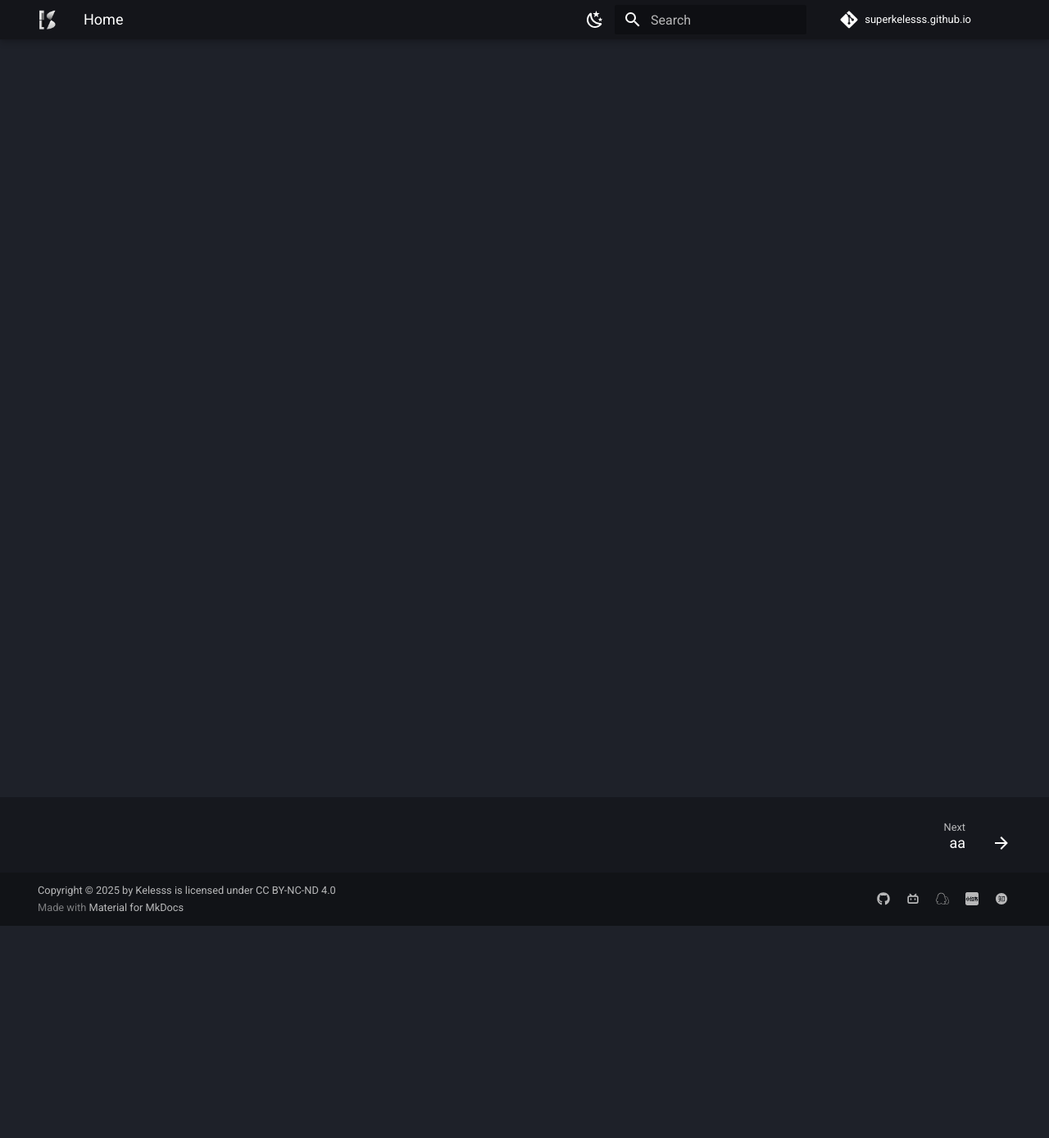
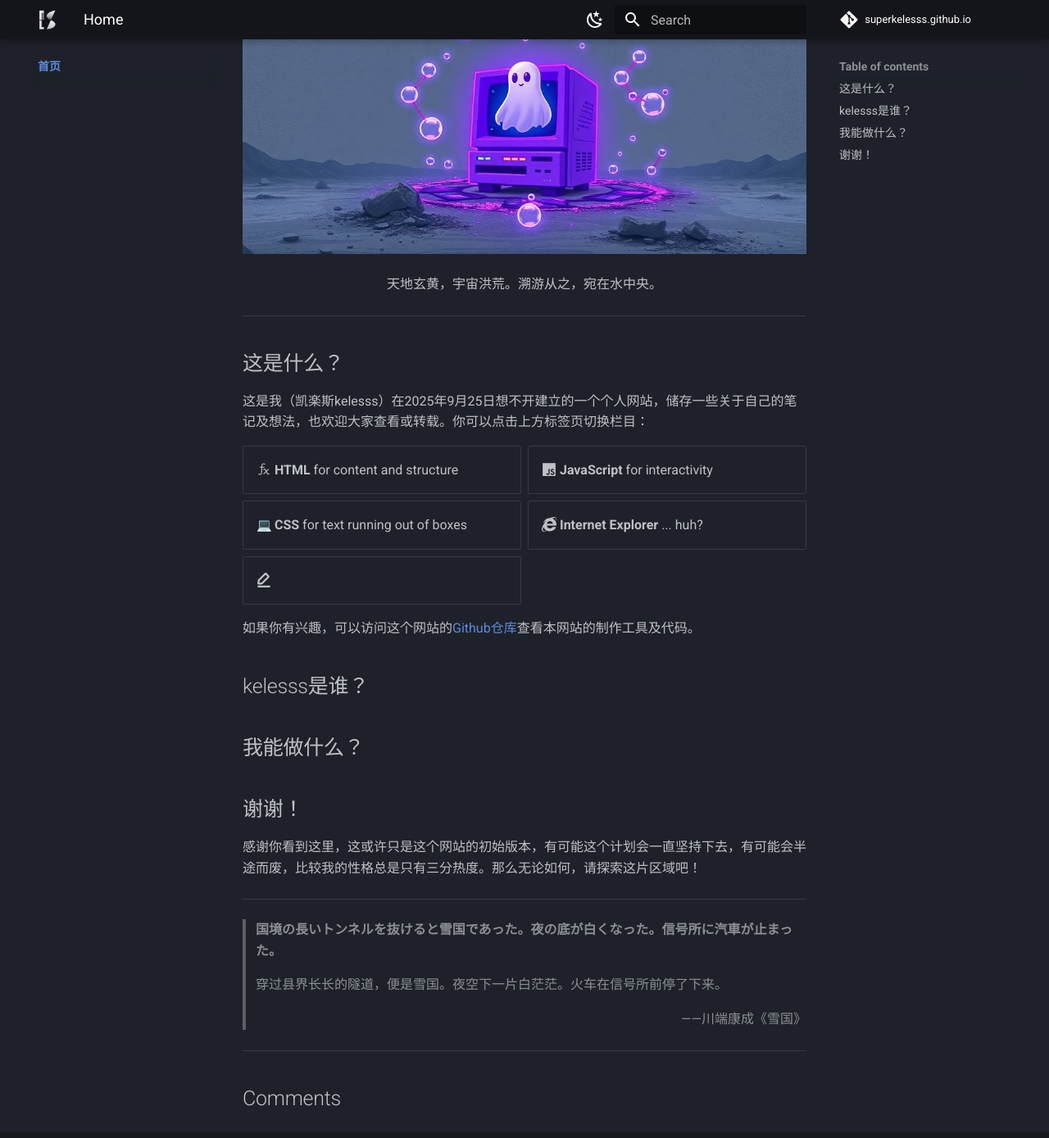
Before and after one commit to SUPERkelesss/superkelesss.github.io, an MkDocs documentation site: the page built from docs/index.md, in a window 1280 px wide and 1400 px high, scrolled down 270 px. Shown: the top 1389 px of the window at 82% size. Built offline with MkDocs 1.6.1 and Material for MkDocs 9.7.7, drawn with Linux system fonts in a browser that asks for light colours; emoji names are drawn with the system emoji font; comment, search, counter and statistics services are not loaded; some of the changed text lies outside the part shown.

Commit message:
add comment and homepage

```diff
--- /dev/null
+++ b/docs/.meta.yml
@@ -0,0 +1 @@
+comments: true
--- /dev/null
+++ b/docs/blog/.meta.yml
@@ -0,0 +1 @@
+comments: true
--- a/docs/index.md
+++ b/docs/index.md
@@ -1 +1,48 @@
-# Welcome!
+# 欢迎来到**聖·凯楽斯kelesss**的网站！
+![homepage](imgs\homepage.jpeg)
+
+<center>天地玄黄，宇宙洪荒。溯游从之，宛在水中央。</center>
+
+---
+
+## 这是什么？
+
+这是我（凯楽斯kelesss）在2025年9月25日想不开建立的一个个人网站，储存一些关于自己的笔记及想法，也欢迎大家查看或转载。你可以点击上方标签页切换栏目：
+
+<div class="grid cards" markdown>
+
+- :math: __HTML__ for content and structure
+- :fontawesome-brands-js: __JavaScript__ for interactivity
+- :computer: __CSS__ for text running out of boxes
+- :fontawesome-brands-internet-explorer: __Internet Explorer__ ... huh?
+- :diary:
+
+</div>
+
+如果你有兴趣，可以访问这个网站的[Github仓库](https://github.com/SUPERkelesss/superkelesss.github.io.git)查看本网站的制作工具及代码。
+
+## kelesss是谁？
+
+
+
+
+
+## 我能做什么？
+
+
+
+
+
+## 谢谢！
+
+感谢你看到这里，这或许只是这个网站的初始版本，有可能这个计划会一直坚持下去，有可能会半途而废，比较我的性格总是只有三分热度。那么无论如何，请探索这片区域吧！
+
+---
+
+> **国境の長いトンネルを抜けると雪国であった。夜の底が白くなった。信号所に汽車が止まった。**
+>
+> 穿过县界长长的隧道，便是雪国。夜空下一片白茫茫。火车在信号所前停了下来。
+>
+> <p align="right"> ——川端康成《雪国》</p>
+
+---
--- a/mkdocs.yml
+++ b/mkdocs.yml
@@ -1,19 +1,19 @@
 site_name: 凯楽斯Kelesssの聖教园地
 # 导航栏
 nav:
-  - 关于:
-    - Home: "index.md"
+  - 首页:
+    - Home: index.md
   - 化学:
-    - aa: "test.md"
+    - 失重的魅力: "test.md"
   - 数理:
     - 数学:
-      - 数理方法: "Mathematic Method in Physics.md"
+      - 数理方法: "maphy/Mathematic Method in Physics.md"
   - 计算机:
     - aa: "test.md"
   - 杂货铺:
     - aa: "test.md"
   - 日记:
-    - aa: "test.md"
+    - blog/index.md
 
 # material主题
 theme:
@@ -46,6 +46,7 @@ theme:
     - search highlight
     - search share
     - navigation.footer
+    - navigation.indexes
 
 plugins:
   - search:
@@ -53,6 +54,8 @@ plugins:
         - zh
         - en
   - git-revision-date-localized
+  - meta
+  - blog
 
 #页脚
 extra:
@@ -67,7 +70,7 @@ extra:
         link: https://www.xiaohongshu.com/user/profile/659dd609000000002001ca3b
       - icon: zhihu
         link: https://www.zhihu.com/people/ke-le-kelesss
-copyright: Copyright © 2025 by Kelesss is licensed under CC BY-NC-ND 4.0
+copyright: Copyright © 2025 by Kelesss is licensed under CC BY-SA 4.0
 #页眉
 repo_url: https://github.com/SUPERkelesss/superkelesss.github.io.git
 repo_name: superkelesss.github.io
--- /dev/null
+++ b/overrides/partials/comments.html
@@ -0,0 +1,52 @@
+{% if page.meta.comments %}
+  <h2 id="__comments">{{ lang.t("meta.comments") }}</h2>
+  <script src="https://giscus.app/client.js"
+        data-repo="superkelesss/superkelesss.github.io"
+        data-repo-id="R_kgDOP2B9uQ"
+        data-category-id="DIC_kwDOP2B9uc4Cv7Cn"
+        data-mapping="pathname"
+        data-strict="0"
+        data-reactions-enabled="1"
+        data-emit-metadata="1"
+        data-input-position="top"
+        data-theme="preferred_color_scheme"
+        data-lang="zh-CN"
+        crossorigin="anonymous"
+        async>
+  </script>
+  <!-- Synchronize Giscus theme with palette -->
+  <script>
+    var giscus = document.querySelector("script[src*=giscus]")
+
+    // Set palette on initial load
+    var palette = __md_get("__palette")
+    if (palette && typeof palette.color === "object") {
+      var theme = palette.color.scheme === "slate"
+        ? "transparent_dark"
+        : "light"
+
+      // Instruct Giscus to set theme
+      giscus.setAttribute("data-theme", theme)
+    }
+
+    // Register event handlers after documented loaded
+    document.addEventListener("DOMContentLoaded", function() {
+      var ref = document.querySelector("[data-md-component=palette]")
+      ref.addEventListener("change", function() {
+        var palette = __md_get("__palette")
+        if (palette && typeof palette.color === "object") {
+          var theme = palette.color.scheme === "slate"
+            ? "transparent_dark"
+            : "light"
+
+          // Instruct Giscus to change theme
+          var frame = document.querySelector(".giscus-frame")
+          frame.contentWindow.postMessage(
+            { giscus: { setConfig: { theme } } },
+            "https://giscus.app"
+          )
+        }
+      })
+    })
+  </script>
+{% endif %}
```
Also changed, not shown: docs/blog/index.md (added, +1 -0 lines), docs/maphy/Mathematic Method in Physics.md (renamed from docs/Mathematic Method in Physics.md, +4 -4 lines), docs/test.md (+2 -0 lines), docs/imgs/homepage.jpeg (added), overrides/.icons/chemistry.svg (added), overrides/.icons/computer.svg (added), overrides/.icons/diary.svg (added), overrides/.icons/lqbz.svg (added), overrides/.icons/math.svg (added).
